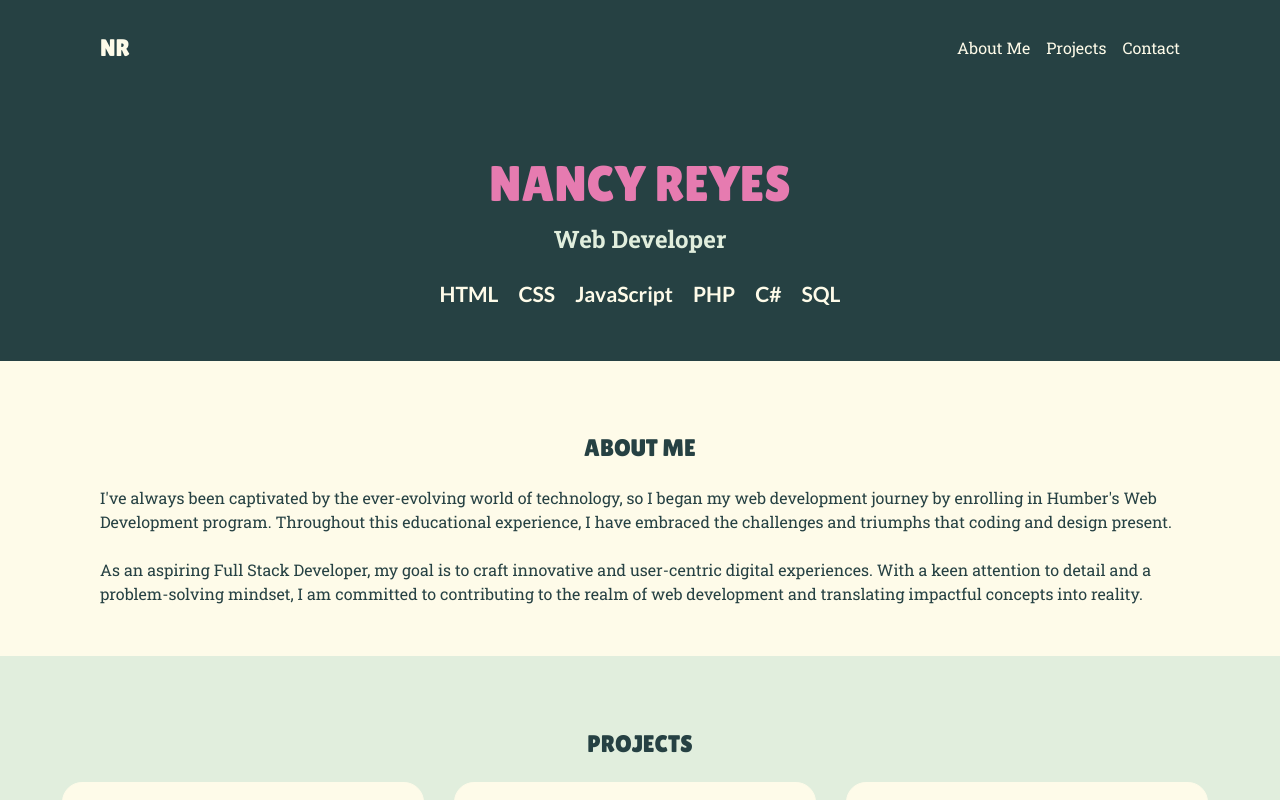
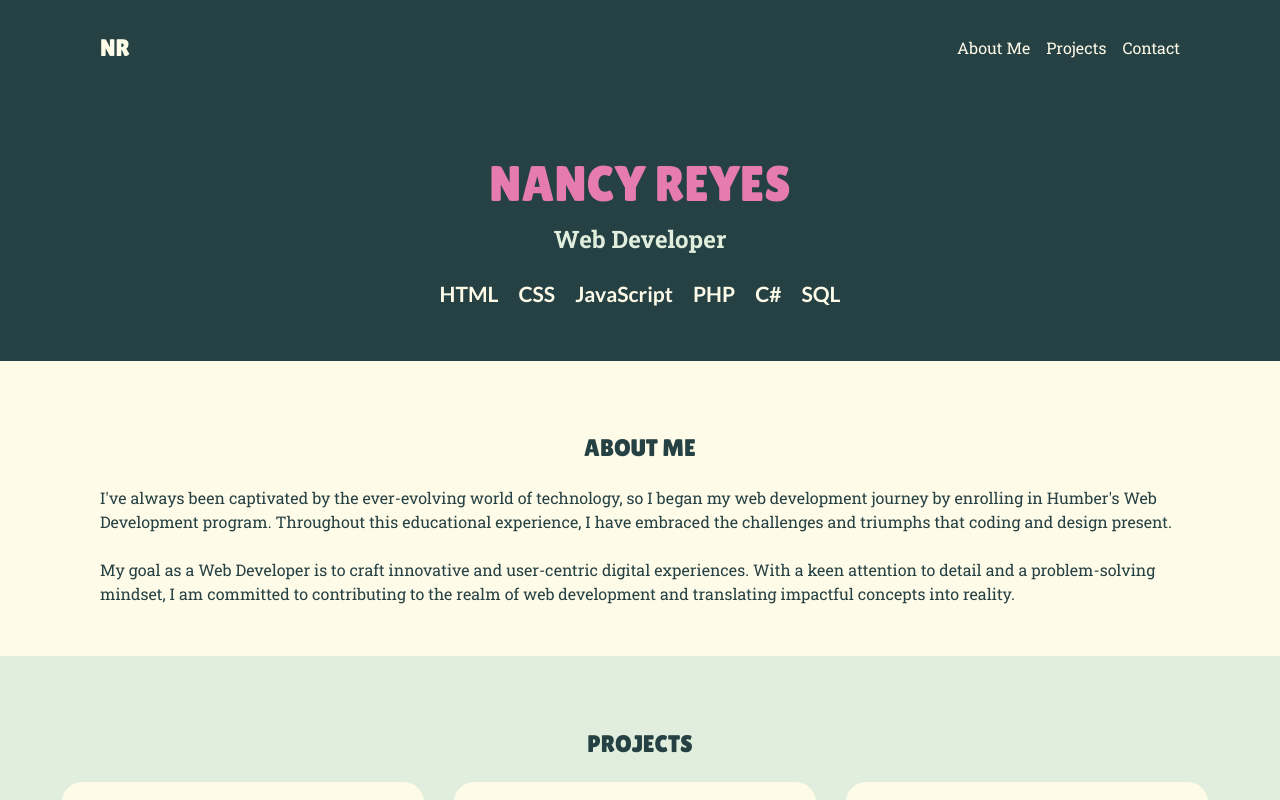
Before and after one commit to nancyreyess/PortfolioReact, a React (Vite) app: page / in a window 1280 px wide. Shown: the top 800 px of the page. Built offline with nearby package versions, Linux system fonts and the light colour scheme.

Commit message:
edit to about section

```diff
--- a/src/components/Project.jsx
+++ b/src/components/Project.jsx
@@ -21,7 +21,7 @@ export default function Project() {
       {projects.map((project, index) => (
         <div className="projectBox" key={index}>
           <img src={project.img_url}></img>
-          <h3><a href={project.url}>{project.title}</a></h3>
+          <h3><a href={project.url} target="_blank">{project.title}</a></h3>
           <p className="projectUsed">{project.used.join(' | ')}</p>
           <p className="projectBlurb">{project.blurb}</p>
         </div>
--- a/src/pages/Home.jsx
+++ b/src/pages/Home.jsx
@@ -24,7 +24,7 @@ export default function Home() {
         <h2>ABOUT ME</h2>
         <p>I've always been captivated by the ever-evolving world of technology, so I began my web development journey by enrolling in Humber's Web Development program. Throughout this educational experience, I have embraced the challenges and triumphs that coding and design present.</p>
         <br></br>
-        <p>As an aspiring Full Stack Developer, my goal is to craft innovative and user-centric digital experiences. With a keen attention to detail and a problem-solving mindset, I am committed to contributing to the realm of web development and translating impactful concepts into reality.</p>
+        <p>My goal as a Web Developer is to craft innovative and user-centric digital experiences. With a keen attention to detail and a problem-solving mindset, I am committed to contributing to the realm of web development and translating impactful concepts into reality.</p>
       </section>
       <section id="projects" className="project-container">
         <h2>PROJECTS</h2>
```
